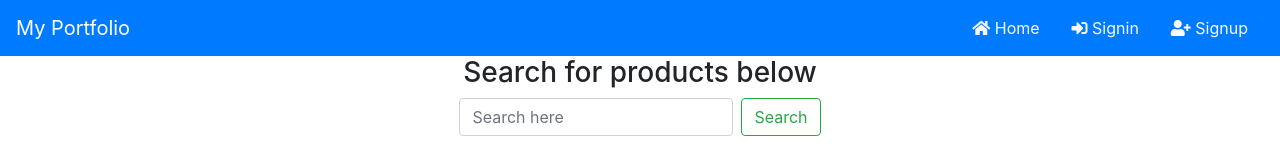
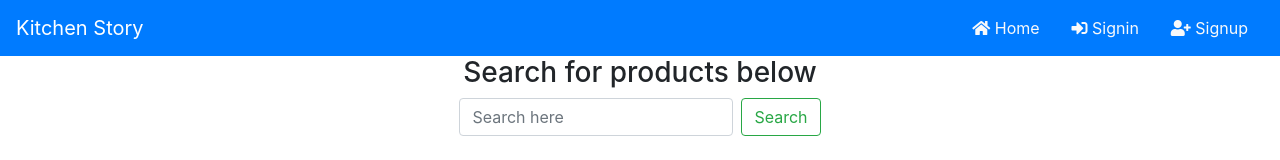
Before and after one commit to VastalShah/KitchenStory, an Angular app: page / in a window 1280 px wide. Shown: the top 160 px of the page. Built offline with nearby package versions, Linux system fonts and the light colour scheme.

Commit message:
added app name

```diff
--- a/src/app/navbar/navbar.component.html
+++ b/src/app/navbar/navbar.component.html
@@ -1,5 +1,5 @@
 <nav class="navbar navbar-expand-lg navbar-dark bg-primary">
-    <a class="navbar-brand" routerLink="">My Portfolio</a>
+    <a class="navbar-brand" routerLink="">Kitchen Story</a>
     <button class="navbar-toggler" type="button" data-toggle="collapse" data-target="#navbarSupportedContent" aria-controls="navbarSupportedContent" aria-expanded="false" aria-label="Toggle navigation">
       <span class="navbar-toggler-icon"></span>
     </button>
```
